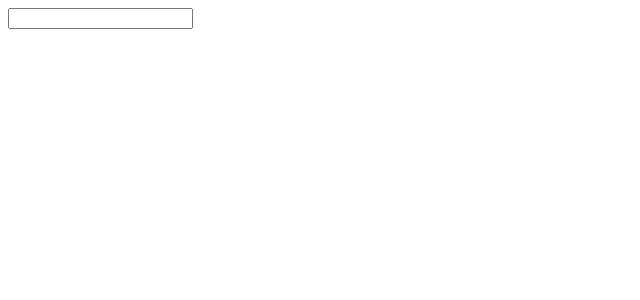
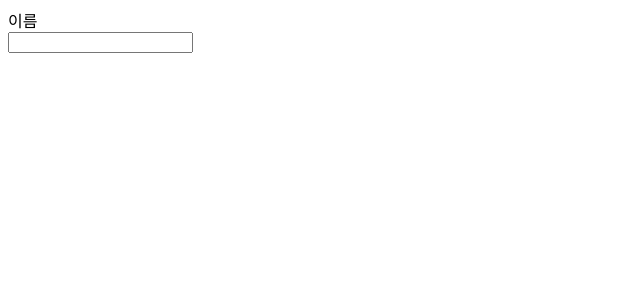
Before and after one commit to DeokCho/playground, a React (Create React App) app: page /signup in a window 1280 px wide. Shown: the top 300 px of the page, without its empty margins (0-640 px from the left). Built offline with nearby package versions, Linux system fonts and the light colour scheme.

Commit message:
# 3. SignUp 화면 구성중

```diff
--- a/package.json
+++ b/package.json
@@ -43,5 +43,8 @@
             "last 1 firefox version",
             "last 1 safari version"
         ]
+    },
+    "devDependencies": {
+        "@types/react-router-dom": "^5.3.0"
     }
 }
--- a/src/App.tsx
+++ b/src/App.tsx
@@ -1,10 +1,18 @@
-import React from 'react';
-import SignUp from './signup/components/SignUp';
+import React from "react";
+import { Switch, Route } from "react-router-dom";
+import SignUp from "src/signup/components/SignUp";
 
 const App = () => {
   return (
     <div>
-      <SignUp />
+      <Switch>
+        <Route
+          path={"/"}
+          exact
+          render={() => <div>여기는 홈입니다.</div>}
+        />
+        <Route path={"/signup"} component={SignUp} />
+      </Switch>
     </div>
   );
 };
--- /dev/null
+++ b/src/components/atoms/index.ts
@@ -0,0 +1 @@
+export { default as Input } from "./Input";
--- /dev/null
+++ b/src/components/index.ts
@@ -0,0 +1,2 @@
+export { Input } from "./atoms";
+export { LabelInput } from "./organisms";
--- /dev/null
+++ b/src/components/organisms/LabelInput.tsx
@@ -0,0 +1,30 @@
+import React from "react";
+import { FormGroup, Label } from "reactstrap";
+import { observer } from "mobx-react";
+
+import { Input } from "src/components";
+
+interface PropTypes {
+  title?: string;
+  text: string;
+  setText: (arg: string) => {};
+}
+
+const LabelInput: React.FC<PropTypes> = ({
+  title,
+  text,
+  setText,
+}) => {
+  return (
+    <FormGroup>
+      <Label>{title}</Label>
+      <br />
+      <Input
+        text={text}
+        onChange={(value: string) => setText(value)}
+      />
+    </FormGroup>
+  );
+};
+
+export default observer(LabelInput);
--- /dev/null
+++ b/src/components/organisms/index.ts
@@ -0,0 +1 @@
+export { default as LabelInput } from "./LabelInput";
--- a/src/index.tsx
+++ b/src/index.tsx
@@ -1,13 +1,17 @@
-import React from 'react';
-import ReactDOM from 'react-dom';
-import App from './App';
-import reportWebVitals from './reportWebVitals';
+import React from "react";
+import ReactDOM from "react-dom";
+import { BrowserRouter } from "react-router-dom";
+
+import App from "src/App";
+import reportWebVitals from "src/reportWebVitals";
 
 ReactDOM.render(
-    <React.StrictMode>
-        <App />
-    </React.StrictMode>,
-    document.getElementById('root'),
+  <React.StrictMode>
+    <BrowserRouter>
+      <App />
+    </BrowserRouter>
+  </React.StrictMode>,
+  document.getElementById("root"),
 );
 
 // If you want to start measuring performance in your app, pass a function
--- a/src/mockData.ts
+++ b/src/mockData.ts
@@ -2,5 +2,7 @@ export default {
   personalInfo: {
     name: "홍길동",
     password: "123456",
+    email: "abc@naver.com",
+    address: "인천광역시",
   },
 };
--- a/src/signup/components/SignUp.tsx
+++ b/src/signup/components/SignUp.tsx
@@ -1,18 +1,29 @@
 import React from "react";
+import { Form, FormGroup, Label } from "reactstrap";
 import { observer, useLocalStore } from "mobx-react";
 
-import Input from "src/components/atoms/Input";
+import { Input, LabelInput } from "src/components";
+import SignUpStore from "src/signup/store/SignUpStore";
 
 const SignUp: React.FC = () => {
   const state = useLocalStore(() => ({
     text: "",
     setText: (text: string) => (state.text = text),
   }));
+  const Store = React.useMemo(() => new SignUpStore(), []);
+
+  React.useEffect(() => {
+    Store.getInfo();
+  }, []);
+
   return (
-    <Input
-      text={state.text}
-      onChange={(value: string) => state.setText(value)}
-    />
+    <Form>
+      <LabelInput
+        title={"이름"}
+        text={state.text}
+        setText={(value: string) => state.setText(value)}
+      />
+    </Form>
   );
 };
 
--- a/src/signup/store/SignUpStore.ts
+++ b/src/signup/store/SignUpStore.ts
@@ -1,13 +1,16 @@
 import SignUpModel from "../model/SignUpModel";
+import mockData from "../../mockData";
 
 class SignUpStore {
   info = {};
 
   getInfo = async () => {
     try {
-      this.info = new SignUpModel();
+      this.info = new SignUpModel({
+        ...mockData.personalInfo,
+      });
     } catch (err) {
-      console.log(err);
+      console.log("err : ", err);
     }
   };
 }
```
Also changed, not shown: 1 other file (tests, documents, lock files or other folders).
